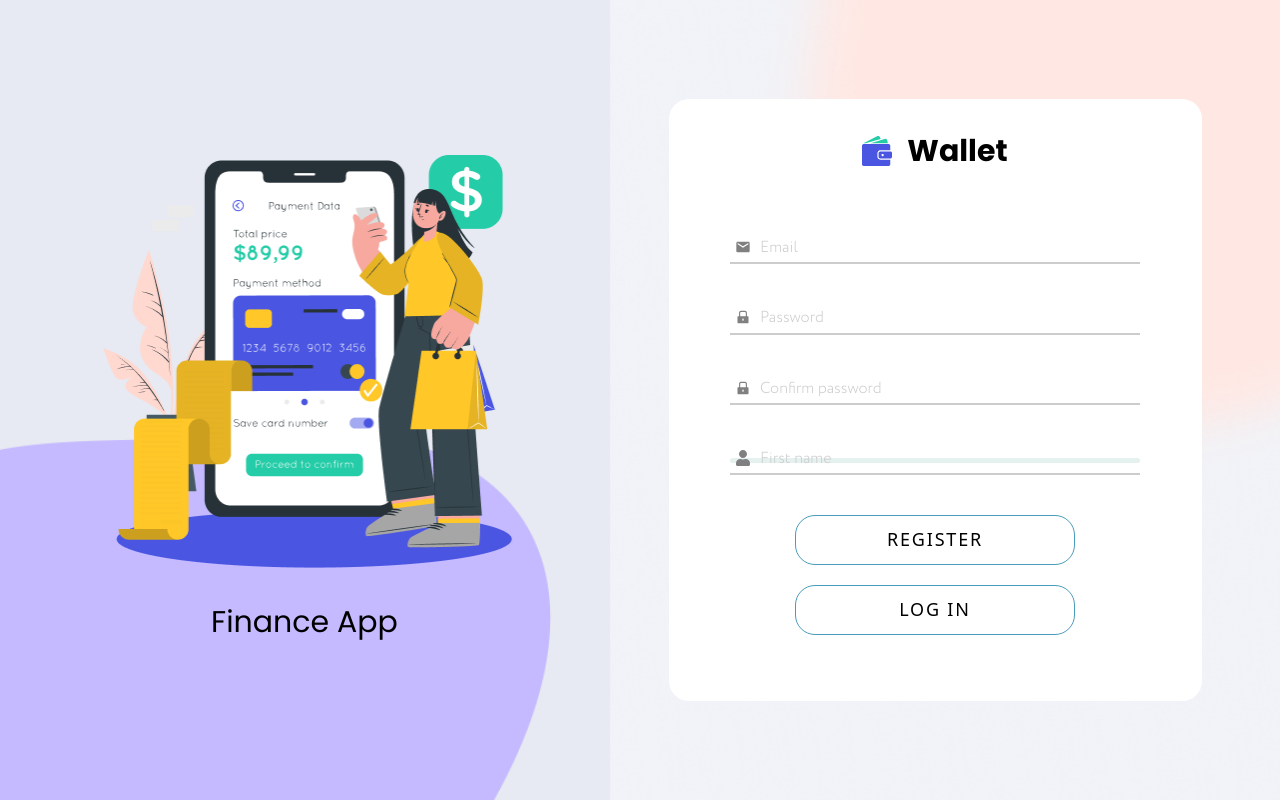
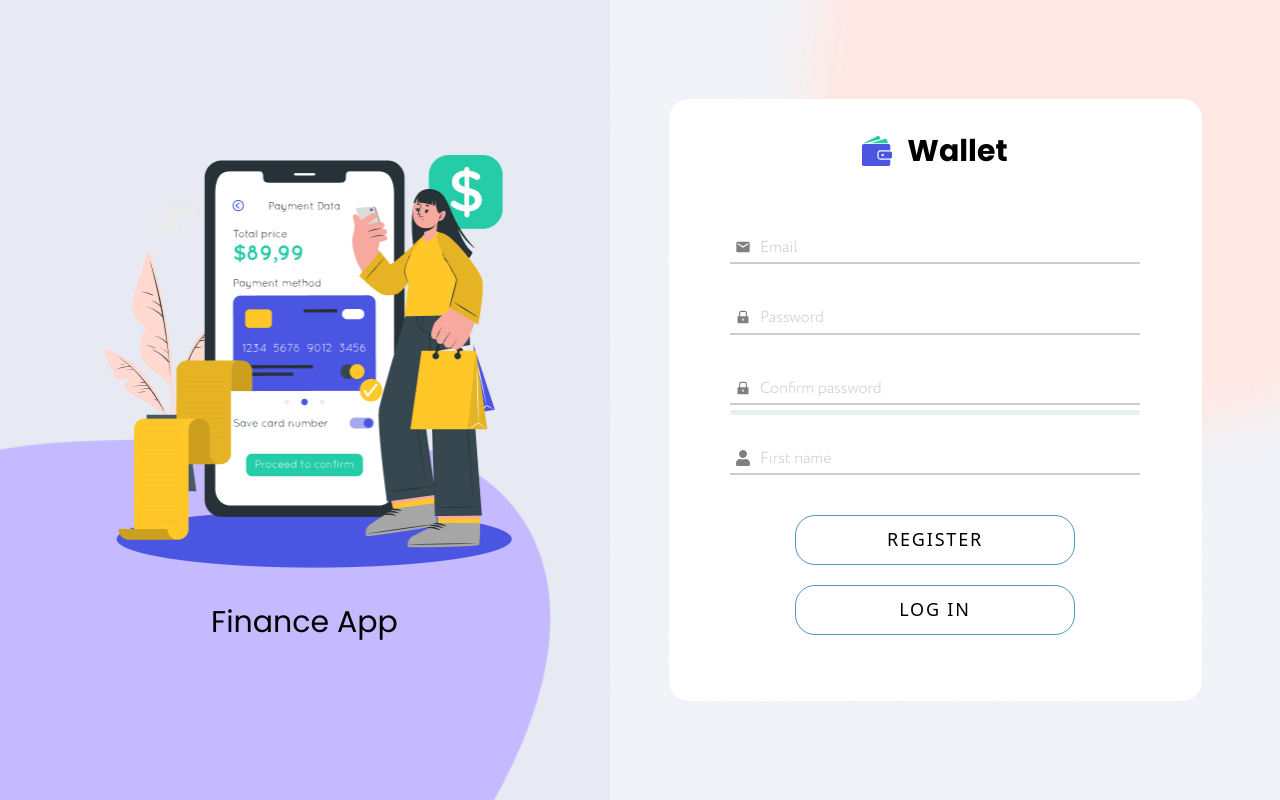
Before and after one commit to iamblashch/react_project, a React (Create React App) app: page /react_project/register in a window 1280 px wide. Built offline with nearby package versions, Linux system fonts and the light colour scheme.

Commit message:
correct-LineBar

```diff
--- a/src/components/RegistrationForm/PasswordVerification/passwordBar.scss
+++ b/src/components/RegistrationForm/PasswordVerification/passwordBar.scss
@@ -1,17 +1,15 @@
 .PasswordBar {
   position: absolute;
-  bottom: 257px;
+  bottom: 10px;
   width: 280px;
   height: 5px;
   border-radius: 15px;
   background-color: #e5f1ef;
   @media screen and (min-width: 768px) {
     width: 410px;
-    bottom: 335px;
+
   }
-  @media screen and (min-width: 1280px) {
-    bottom: 337px;
-  }
+
 }
 
 .bar {
--- a/src/components/RegistrationForm/RegistrationForm.jsx
+++ b/src/components/RegistrationForm/RegistrationForm.jsx
@@ -88,13 +88,15 @@ const RegistrationForm = () => {
           onChange={hendleChange}
           {...fields.password}
         />
+        <div className={Style.containerPasswordBar}>
         <TextField
           icon={<AiFillLock className={Style.Icons} />}
           value={stateRegistr.confirmPassword}
           onChange={hendleChange}
           {...fields.confirmPassword}
         />
-        <PaswordLineBar stateRegistr={stateRegistr} />
+          <PaswordLineBar stateRegistr={stateRegistr} />
+          </div>
         <TextField
           icon={<FaUser className={Style.Icons} />}
           value={stateRegistr.username}
--- a/src/components/RegistrationForm/RegistrationForm.module.scss
+++ b/src/components/RegistrationForm/RegistrationForm.module.scss
@@ -1,4 +1,7 @@
-
+.containerPasswordBar {
+position: relative;
+width: 100%;
+}
 .RegisterForm {
   width: 100%;
   display: flex;
```
